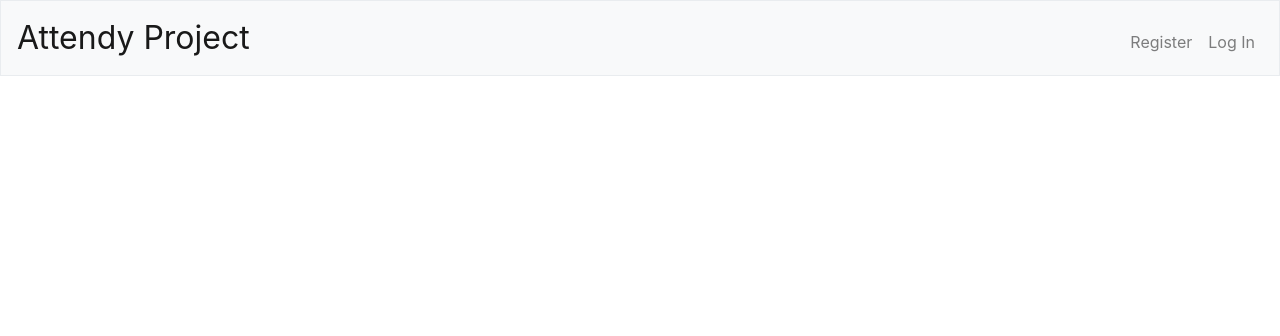
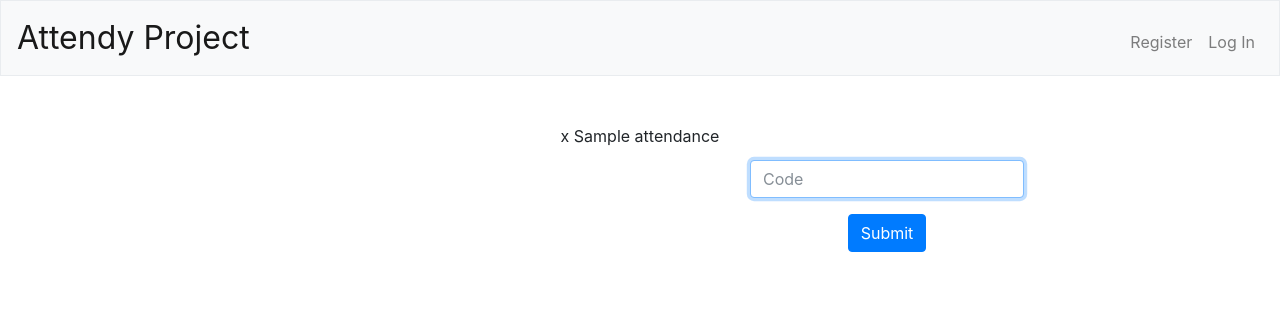
Before and after one commit to jaincoder/Attendy-1, a Flask app: template templates/index.html in a window 1280 px wide. Shown: the top 336 px of the page. Run offline with Flask 2, Linux system fonts and the light colour scheme; the template is opened without the code that fills it: most values are stand-ins (such as "Sample title", 1, 10 or a date in 2020); parts of the project's set-up code (start-up, migrations or seed data) failed here and were passed over; some libraries are stand-ins or nearby versions.

Commit message:
Add files via upload

```diff
--- a/templates/index.html
+++ b/templates/index.html
@@ -6,5 +6,14 @@
 
 {% block main %}
 
+	{{password}}
+	{{attendance}}
+
+    <form action="/player" method="post" style = "position: absolute; top: 20%; right: 20%;">
+        <div class="form-group">
+            <input autocomplete="off" autofocus class="form-control" name="code" placeholder="Code" type="text"/>
+        </div>
+        <button class="btn btn-primary" type="submit">Submit</button>
+    </form>
     <script src = "../static/myScript.js"></script>
 {% endblock %}
```
